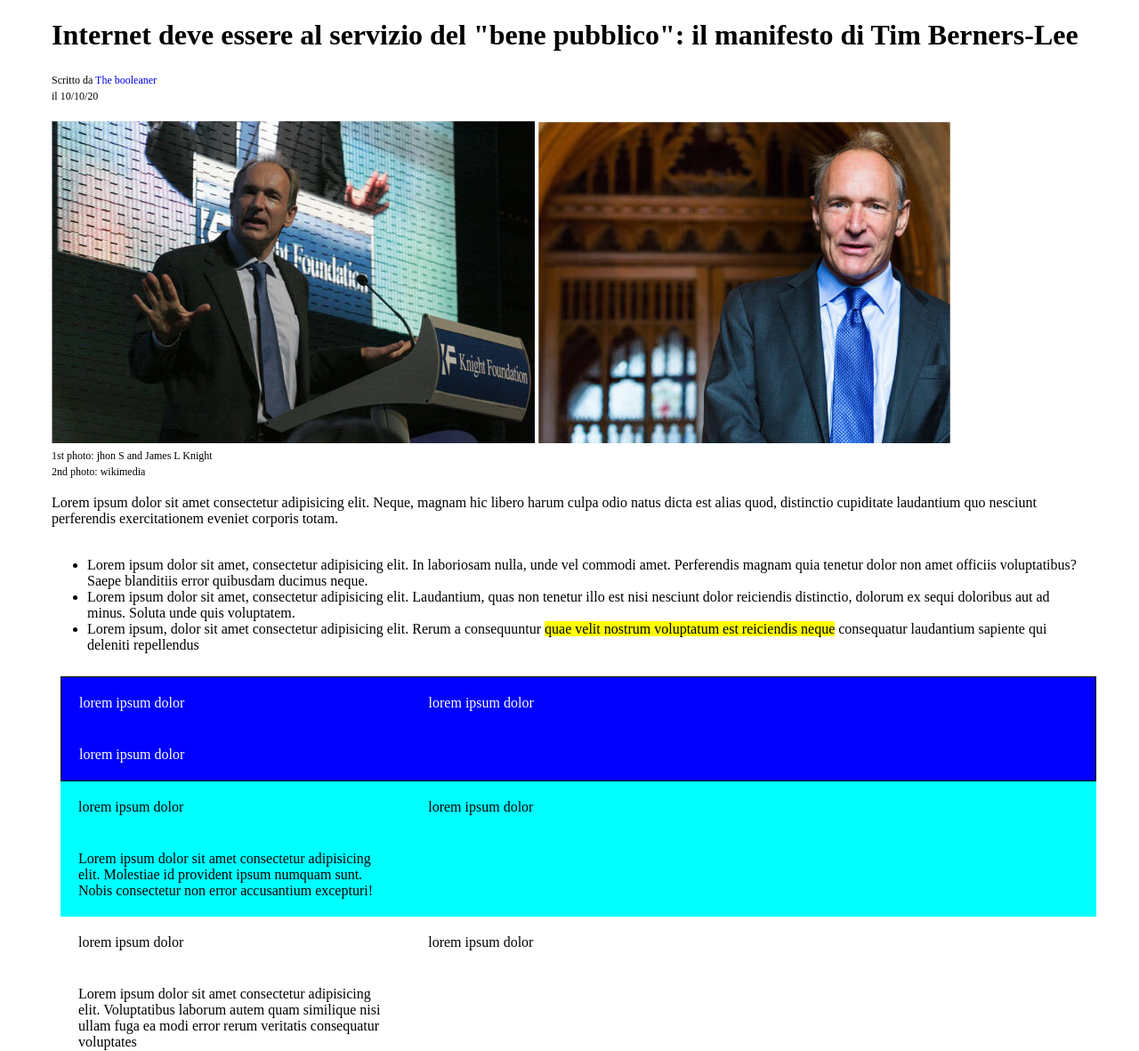
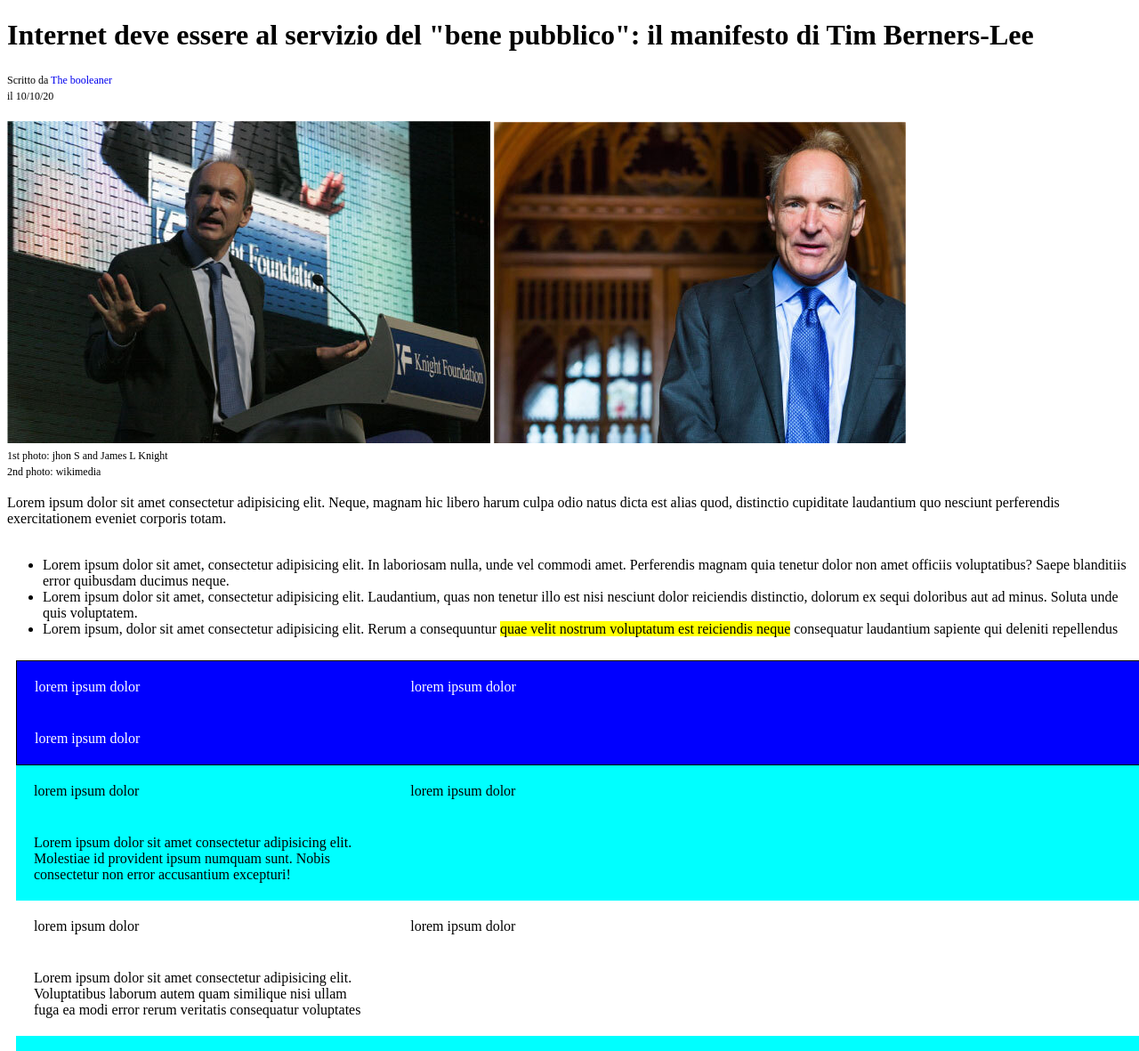
Before and after one commit to NicolaRebecca/html-css-booleaner, a plain HTML site: page index.html in a window 1280 px wide. Shown: the part 102-1283 px from the top of the page at 89% size. Drawn offline with Linux system fonts and the light colour scheme.

Commit message:
modificato style css principale

```diff
--- a/css/style.css
+++ b/css/style.css
@@ -8,6 +8,10 @@
     background-color:rgb(90, 193, 228);
 }
 
+.didascalia{
+    font-size: 12px;
+}
+
 .booleaner{
 
     margin-left: 20px;
@@ -15,32 +19,45 @@
     height: 90px;
 }
 
+
 .tim{
     margin-top: 20px;
 }
 
+.yellow{
+    background-color: yellow;
+}
+
 .lorem-box{
-   padding:30px;
-   text-align: left;
+   padding:10px;
+   width: 100%;
+   height: 100%;
+   display: inline-block;
+
 }
 
 .lorem-1{
+    border: 1px solid black;
+ color: white;
+ background-color: blue;
 
-    color: white;
-    background-color: blue;
+ }
+
+
+.lorem-2, .lorem-4 {
+ background-color: cyan;
+
 }
 
-.lorem-2, .lorem-4
+.testo-left, .testo-center, .testo-right
 {
-background-color: cyan;
-}
-
-#testo-left, .testo-center, .testo-right
-{
-display: inline-block;
-padding: 50px;
+width: 30%;
+height: 5%;
 margin-top: 20px;
 margin: 20px;
+display: inline-block;
+
+
 }
 
 
--- a/index.html
+++ b/index.html
@@ -4,7 +4,7 @@
     <meta charset="UTF-8">
     <meta http-equiv="X-UA-Compatible" content="IE=edge">
     <meta name="viewport" content="width=device-width, initial-scale=1.0">
-    <link rel="stylesheet" href="../css/style2.css">
+    <link rel="stylesheet" href="../css/style.css">
     <title>The Boolean</title>
 </head>
 
```
